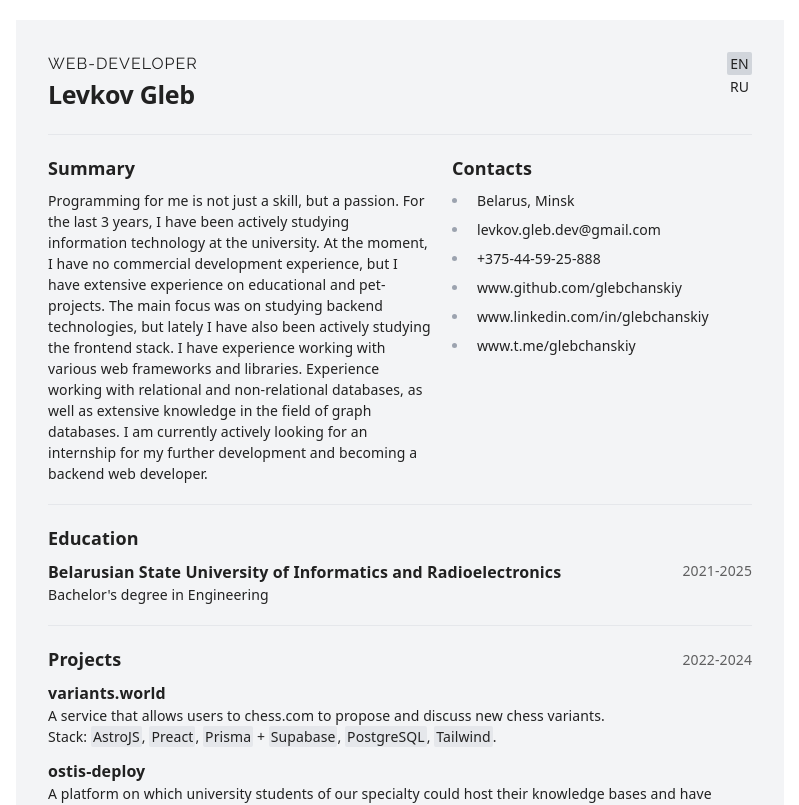
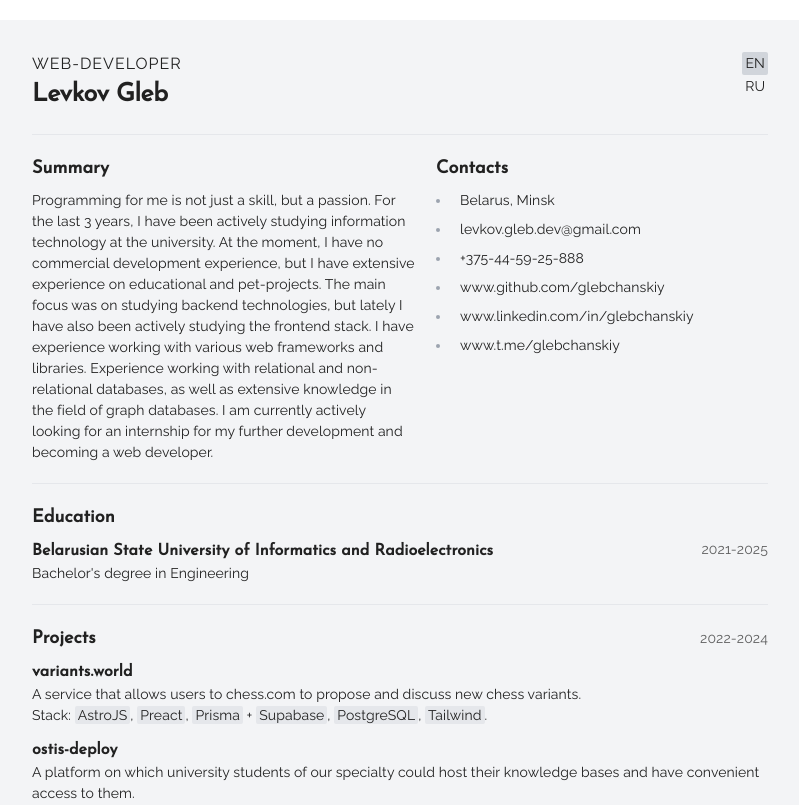
Before and after one commit to glebchanskiy/glebchanskiy.github.io, a Preact app: page / in a window 1280 px wide. Shown: the top 805 px of the page, without its empty margins (240-1039 px from the left). Built offline with nearby package versions, Linux system fonts and the light colour scheme.

Commit message:
fix: profile text, styles

```diff
--- a/src/components/ProfileAndContacts.jsx
+++ b/src/components/ProfileAndContacts.jsx
@@ -29,10 +29,10 @@ export const ProfileAndContacts = ({
           {contacts.map((c) => (
             <li
               onClick={() => copyTextToClipboard(c.label)}
-              class="cursor-pointer"
+              class="cursor-pointer text-nowrap"
               key={c.label}
             >
-              <span class="px-1 rounded border border-gray-100 hover:border-gray-300 transition-all duration-300 ease-out">
+              <span class="px-1 rounded border border-gray-100 hover:border-gray-300 transition-colors duration-300 ease-out">
                 {c.label}
               </span>
             </li>
--- a/src/index.jsx
+++ b/src/index.jsx
@@ -47,7 +47,10 @@ export function App() {
       />
       <hr class="separator" />
 
-      <Skills skills={localizedState.personal.skills} sections={localizedState.sections} />
+      <Skills
+        skills={localizedState.personal.skills}
+        sections={localizedState.sections}
+      />
     </div>
   )
 }
--- a/src/state.js
+++ b/src/state.js
@@ -141,9 +141,9 @@ const skillsEn = [
 ].map(makeItSkill)
 
 const profileEn =
-  "Programming for me is not just a skill, but a passion. For the last 3 years, I have been actively studying information technology at the university. At the moment, I have no commercial development experience, but I have extensive experience on educational and pet-projects. The main focus was on studying backend technologies, but lately I have also been actively studying the frontend stack. I have experience working with various web frameworks and libraries. Experience working with relational and non-relational databases, as well as extensive knowledge in the field of graph databases. I am currently actively looking for an internship for my further development and becoming a backend web developer."
+  "Programming for me is not just a skill, but a passion. For the last 3 years, I have been actively studying information technology at the university. At the moment, I have no commercial development experience, but I have extensive experience on educational and pet-projects. The main focus was on studying backend technologies, but lately I have also been actively studying the frontend stack. I have experience working with various web frameworks and libraries. Experience working with relational and non-relational databases, as well as extensive knowledge in the field of graph databases. I am currently actively looking for an internship for my further development and becoming a web developer."
 const profileRu =
-  "Программирование для меня - это не просто навык, а страсть. Последние 3 года я активно изучаю  информационные технологии в универе. Поэтому я поступил в универ и углубленно изучаю информационные технологии на протяжении последних 3-х лет. На данный момент у меня отсутствует коммерческий опыт разработки, однако имеется большой опыт работы над учебными и пет-проектами. Основной акцент делал на изучении backend технологий, но последнее время также активно изучаю frontend стек. Есть опыт работы с различными web-фреймворками и библиотеками. Опыт работы с реляционными и не реляционными базами данных, а также обширные знания в области графовых баз данных. В настоящее время активно ищу стажировку для своего дальнейшего развития и становления в роли backend web-разработчика."
+  "Программирование для меня - это не просто навык, а страсть. Последние 3 года я активно изучаю  информационные технологии в универе. На данный момент у меня отсутствует коммерческий опыт разработки, однако имеется большой опыт работы над учебными и пет-проектами. Основной акцент делал на изучении backend технологий, но последнее время также активно изучаю frontend стек. Есть опыт работы с различными web-фреймворками и библиотеками. Опыт работы с реляционными и не реляционными базами данных, а также обширные знания в области графовых баз данных. В настоящее время активно ищу стажировку для своего дальнейшего развития и становления в роли web-разработчика."
 
 const contactsEn = [
   { label: "Belarus, Minsk" },
--- a/src/styles/computed.css
+++ b/src/styles/computed.css
@@ -556,14 +556,14 @@ video {
   }
 }
 
-@media (min-width: 768px) {
+@media (min-width: 800px) {
   .container {
-    max-width: 768px;
+    max-width: 800px;
   }
 }
 
 .font-title {
-  font-family: "Raleway", "Bitter", sans-serif;
+  font-family: "Raleway", sans-serif;
   font-size: 21px;
   text-transform: uppercase;
   letter-spacing: 1px;
@@ -584,8 +584,8 @@ video {
   border-radius: 0.125rem;
   --tw-bg-opacity: 1;
   background-color: rgb(229 231 235 / var(--tw-bg-opacity));
-  padding-left: 2px;
-  padding-right: 2px;
+  padding-left: 3px;
+  padding-right: 3px;
   padding-top: 1px;
   padding-bottom: 1px;
 }
@@ -643,6 +643,10 @@ li::marker {
 
 .flex-col {
   flex-direction: column;
+}
+
+.flex-wrap {
+  flex-wrap: wrap;
 }
 
 .items-center {
@@ -712,6 +716,11 @@ li::marker {
   padding: 0.5rem;
 }
 
+.\!px-3 {
+  padding-left: 0.75rem !important;
+  padding-right: 0.75rem !important;
+}
+
 .px-1 {
   padding-left: 0.25rem;
   padding-right: 0.25rem;
@@ -735,16 +744,12 @@ li::marker {
   text-align: center;
 }
 
-.font-bitter {
-  font-family: "Bitter", sans-serif;
+.font-heading {
+  font-family: "Josefin Sans", sans-serif;
 }
 
-.font-josefin {
-  font-family: "Josefin Sans", "Bitter", sans-serif;
-}
-
-.font-raleway {
-  font-family: "Raleway", "Bitter", sans-serif;
+.font-primary {
+  font-family: "Raleway", sans-serif;
 }
 
 .text-\[16px\] {
@@ -771,10 +776,6 @@ li::marker {
   font-weight: 700;
 }
 
-.font-extrabold {
-  font-weight: 800;
-}
-
 .font-normal {
   font-weight: 400;
 }
@@ -798,6 +799,12 @@ li::marker {
 
 .transition-all {
   transition-property: all;
+  transition-timing-function: cubic-bezier(0.4, 0, 0.2, 1);
+  transition-duration: 150ms;
+}
+
+.transition-colors {
+  transition-property: color, background-color, border-color, text-decoration-color, fill, stroke;
   transition-timing-function: cubic-bezier(0.4, 0, 0.2, 1);
   transition-duration: 150ms;
 }
--- a/src/styles/tailwind.css
+++ b/src/styles/tailwind.css
@@ -4,7 +4,7 @@
 
 @layer components {
  .font-title {
-  @apply text-[21px] sm:text-[16px] tracking-[1px] uppercase font-raleway
+  @apply text-[21px] sm:text-[16px] tracking-[1px] uppercase font-primary
  }
 
  .separator {
@@ -12,7 +12,7 @@
  }
 
  .skill {
-  @apply bg-gray-200 rounded-sm px-[2px] py-[1px]
+  @apply bg-gray-200 rounded-sm px-[3px] py-[1px]
  }
 
  ul {
```
Also changed, not shown: tailwind.config.js (+4 -4 lines).
